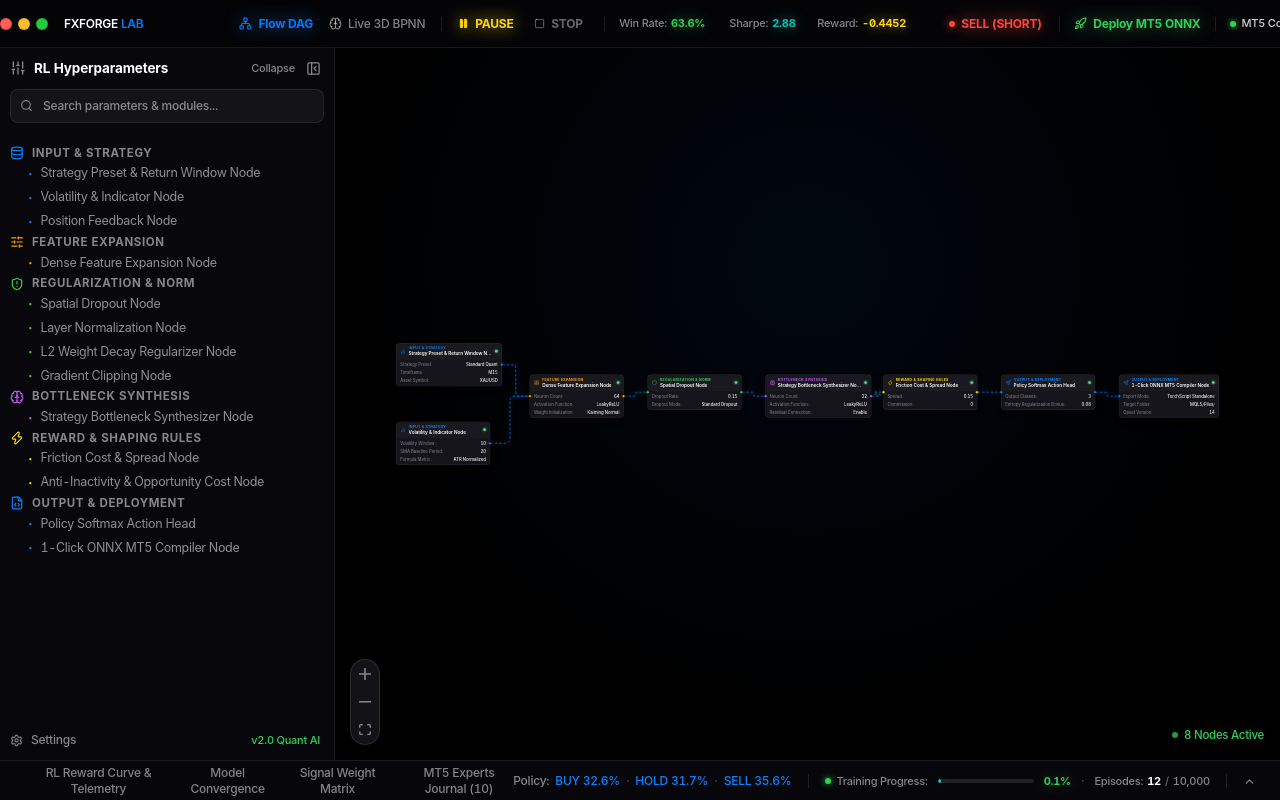
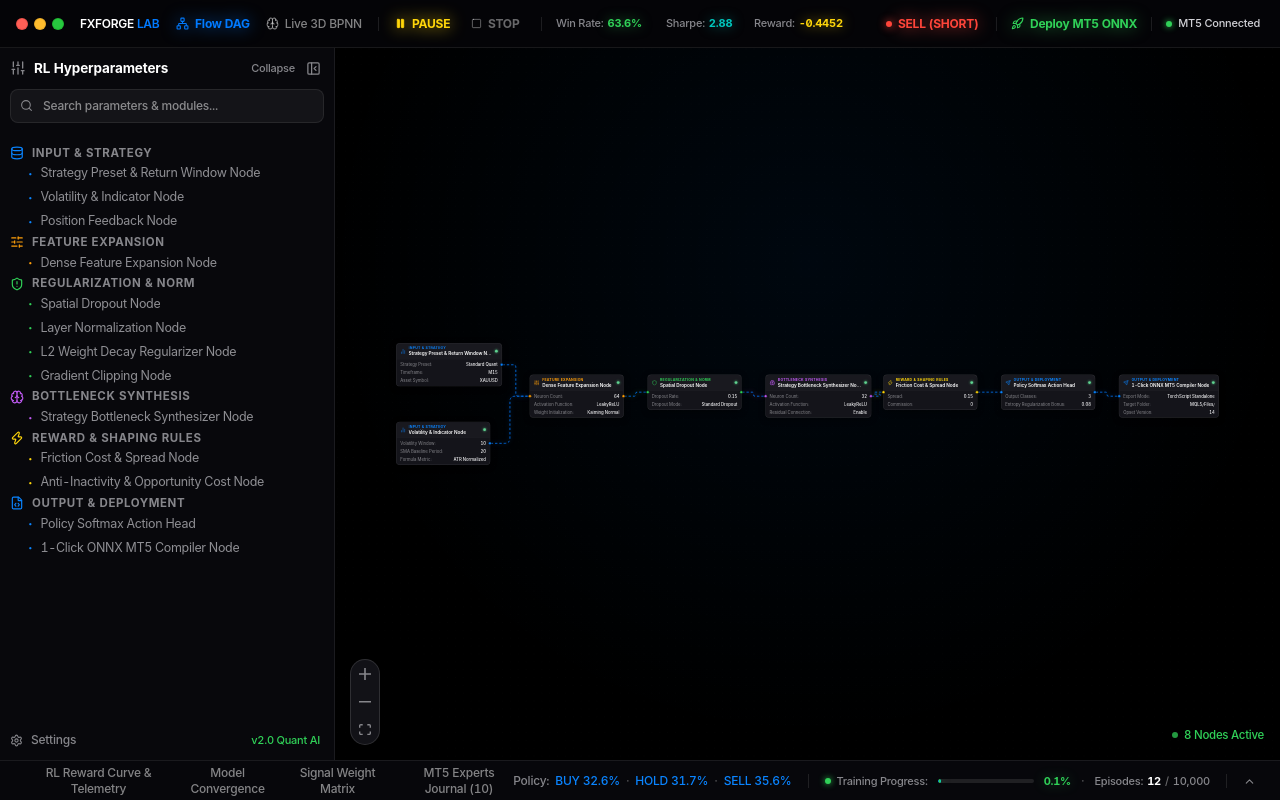
Before and after one commit to superman-owner/AI-RL-BPNN, a React (Vite) app: page / in a window 1280 px wide. Built offline with nearby package versions, Linux system fonts and the light colour scheme.

Commit message:
style(topnav): right-align entire navigation suite so MT5 Connected ends exactly 20px from right edge

```diff
--- a/src/components/Header/TopNav.tsx
+++ b/src/components/Header/TopNav.tsx
@@ -27,7 +27,10 @@ export const TopNav: React.FC<TopNavProps> = ({
   onOpenMT5Deploy,
 }) => {
   return (
-    <header className="h-12 w-full vision-glass apple-specular border-b border-white/[0.08] px-4 flex items-center gap-4 text-slate-200 z-30 select-none overflow-x-auto no-scrollbar">
+    <header
+      style={{ paddingLeft: '16px', paddingRight: '20px' }}
+      className="h-12 w-full vision-glass apple-specular border-b border-white/[0.08] flex items-center justify-between text-slate-200 z-30 select-none overflow-x-auto no-scrollbar"
+    >
       {/* Left: macOS Traffic Lights + Brand */}
       <div className="flex items-center gap-4 flex-shrink-0">
         <div className="flex items-center gap-1.5 pr-2">
@@ -43,8 +46,8 @@ export const TopNav: React.FC<TopNavProps> = ({
         </div>
       </div>
 
-      {/* Main Suite (Shifted 80px to the Right): View Switcher, Controls, Telemetry, Actions */}
-      <div className="flex items-center gap-4 flex-shrink-0" style={{ marginLeft: '80px' }}>
+      {/* Main Suite (Shifted to the Right: 'Connected' letter 'd' ends exactly 20px from right edge) */}
+      <div className="flex items-center gap-4 flex-shrink-0 ml-auto">
         {/*  Pure Frameless Glowing View Switcher */}
         {onViewChange && (
           <div className="flex items-center gap-4">
```
